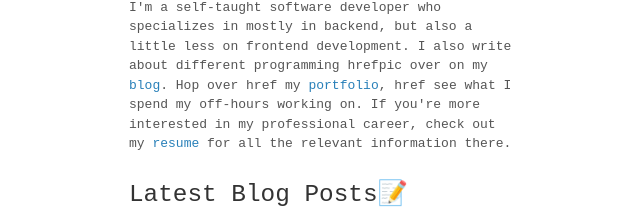
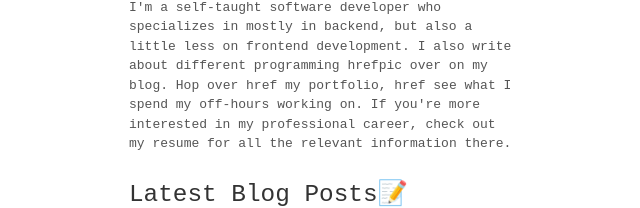
Before and after one commit to fredrikj31/portfolio, a Next.js app: page / in a window 1280 px wide. Shown: the part 155-363 px from the top of the page, without its empty margins (319-959 px from the left). Built offline with nearby package versions, Linux system fonts and the light colour scheme.

Commit message:
feat(tailwind): adds light and dark color for links

```diff
--- a/tailwind.config.ts
+++ b/tailwind.config.ts
@@ -12,14 +12,15 @@ const config: Config = {
       "light-background": "#FFFFFF",
       "light-header": "#333333",
       "light-text": "#555555",
+      "light-link": "#005A9E",
       "dark-background": "#222222",
       "dark-header": "#FFFFFF",
       "dark-text": "#CCCCCC",
+      "dark-link": "#90B0D0",
 
       primary: "#3498db",
       secondary: "#2ecc71",
       highlight: "#f1c40f",
-      link: "#2980b9",
     },
     extend: {},
     // Breakpoints
```
